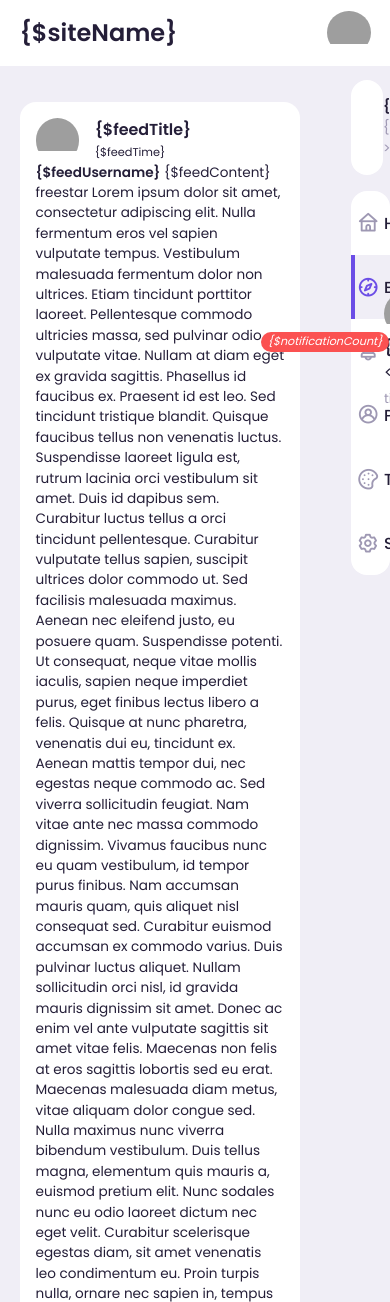
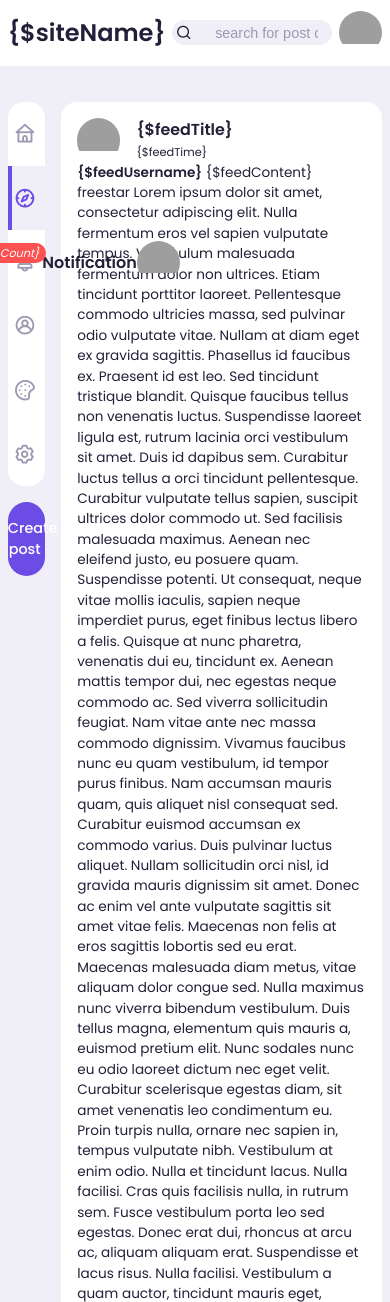
Before and after one commit to flebo45/Agora, a PHP site: page /Agora/Smarty/html/explore.html in a window 390 px wide. Shown: the top 1302 px of the page. Run offline with PHP 8.4, Linux system fonts and the light colour scheme; grey boxes are pictures that could not be loaded.

Commit message:
modifiche css e tpl

```diff
--- a/Smarty/css/style.css
+++ b/Smarty/css/style.css
@@ -1165,41 +1165,45 @@ MEDIA QUERIES FOR BIG SCREENS
 -----------------------------------------------
  */
 
-@media  screen and (max-width: 1200px) {
+ @media  screen and (min-width: 1200px) {
+
     .container {
         width: 96%;
     }
 
     main .container {
-        grid-template-columns: 10% auto 30%;
-        gap: 1rem;
+        grid-template-columns: 15% auto 20% ;
+        gap: 1.5rem;
     }
 
     .left {
-        width: 10%;
-        z-index: 5;
+        width: 100%;
+        height: 100%;
     }
 
     main .container .left .profile {
-        width: 80%;
-        font-size: 14px;
+        width: 100%;
+        font-size: 16px;
     }
 
-    .sidebar h3 {
-        display: none;
+    main .container .left .profile .photo{
+        width: 100%;
+        height: 100%;
     }
 
-    .left .btn {
-        display: none;
-    }
+
 
     .customize-theme .card {
         width: 80%;
+        height: 100%;
     }
 
-    .lg-box .md-box {
-        width: 100%;
+    main .container .left {
+        position:fixed;
+
+        z-index: 10;
     }
+
 }
 
 
@@ -1246,38 +1252,89 @@ MEDIA QUERIES FOR SMALL SCREENS (PHONE)
 */
 @media screen and (max-width: 767px) {
 
-    .search-bar {
-        display: none
+    .container {
+        width: 96%;
+    }
+/* modify Home */
+
+    main .container {                     /*partition space*/
+        grid-template-columns: 10% auto ;
+        gap: 1rem;
     }
 
-    main .container {
-        grid-template-columns: 1fr;
-        gap: 0;
+    .sidebar {
+        width: 100%;
+        height: 100%;                     /*Maximum space and no writing*/
+        font-size: 0px;
     }
 
-    .container {
-        width: 90%;
+   main .container .left .profile {
+        display: none;                    /*Elimination of the user's descriptive space*/
+    }
+   main .container .left .sidebar{
+    z-index: 10;
+}
+
+    .right .categories{
+        display: none;                    /*Elimination of the categories bar*/
     }
 
-    main .container .left {
-        grid-column: 3/4;
-        position: fixed;
-        top: 5rem;
-        bottom: 0;
-        right: 0;
+    .right .top-writer{
+        display: none;                    /*Elimination of the top written*/
     }
 
-    main .container .middle .feeds {
-        width: 80%;
+    /*MODIFY SETTINGS */
+
+    .bigContainer .container{
+        grid-template-columns: 10% 30% ;
     }
 
-    main .container .left .action-buttons{
-        font-size: 0;
+    .bigContainer .container .left .btn-primary{
+        display: none;
     }
 
-
-    .lg-box .md-box {
-        width: 100%;
+    .bigContainer .container .box-setting .profile-photo {
+        height: 35%;
+        width: 35%;
     }
 
+.bigContainer .container .box-setting input{
+    width: 300%; /* Larghezza del riquadro interno al 50% di quello esterno */
+  height: 60%; /* Altezza del riquadro interno al 50% di quello esterno */
+  left:10%; /* Sposta il riquadro interno verso il centro in orizzontale */
 }
+
+.custom-btn{
+    white-space: nowrap;
+overflow: hidden;
+width: fit-content;
+}
+
+.conte{
+white-space: nowrap;
+justify-content: flex-start;
+
+}
+
+
+.conte .btn-primary{
+    position: relative;
+    top: -10px;
+}
+
+/*MODIFY CREATION POST*/
+
+
+.container_c .container{
+    grid-template-columns: 10%  ;
+}
+
+.container .creation .form-box{
+    margin-left: 0%;
+  width: 100%;
+  position: relative;
+  background: var(--color-white);
+  padding: 10px;
+}
+
+}
--- a/Smarty/templates/creation_post.tpl
+++ b/Smarty/templates/creation_post.tpl
@@ -44,6 +44,7 @@
 </nav>
 <!---------------------------------MAIN------------------------------------>
 <main>
+<div class="container_c"
   <div class="container">
     <!-----------------------left-------------------->
     <div class="left">
@@ -144,6 +145,7 @@
       </div>
     </div>
   </div>
+  </div>
   <!----------------- THEME CUSTOMIZATION---------------------------->
 
 <div class="customize-theme">
--- a/Smarty/templates/setting.tpl
+++ b/Smarty/templates/setting.tpl
@@ -42,6 +42,7 @@
 
 <!-- START OF SETTING -->
 <main>
+ <div class="bigContainer">
   <div class="container">
     <!-----------------------left-------------------->
     <div class="left">
@@ -89,7 +90,7 @@
       {if $errorImg == true}
         <div style="color:red; margin-left: 47%">Invalid input</div>
       {/if}
-      <div>
+      <div class="conte">
         <label class="custom-btn btn">
           <input type="file" name="imageFile" class="image-input" accept="image/*">
           change img
@@ -160,6 +161,7 @@
       </form>
     </div>
   </div>
+  </div>
 </div>
 
 
```
Also changed, not shown: other parts of Smarty/css/style.css (+19 -17 lines).
